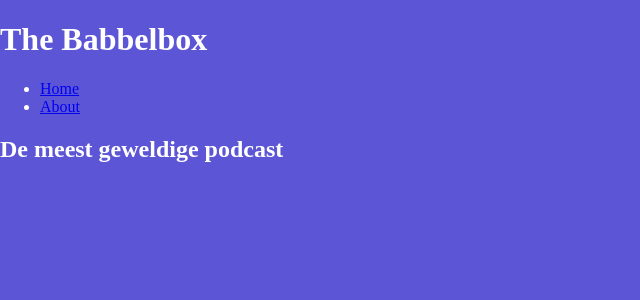
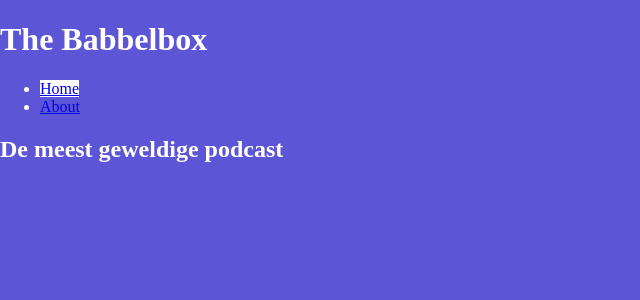
Before and after one commit to dandevri/babbelbox, a Jekyll site: the page built from index.html, in a window 1280 px wide. Shown: the top 300 px of the page, without its empty margins (0-640 px from the left). Built offline with Jekyll 4.4.1, drawn with Linux system fonts in a browser that asks for light colours.

Commit message:
Add active menu item

```diff
--- a/_includes/nav.html
+++ b/_includes/nav.html
@@ -1,6 +1,6 @@
 <nav>
   <ul>
-    <li><a href="{{site.baseurl}}/index.html">Home</a></li>
-    <li><a href="{{site.baseurl}}/about.html">About</a></li>
+    <li><a class=" {% if page.url == '/' %}active{% endif %}" href="{{site.baseurl}}/index.html">Home</a></li>
+    <li><a class=" {% if page.url == '/about.html' %}active{% endif %}"href="{{site.baseurl}}/about.html">About</a></li>
   </ul>
 </nav>
--- a/css/style.css
+++ b/css/style.css
@@ -5,3 +5,7 @@ body {
   font-size: sans-serif;
   color: #fff;
 }
+
+.active {
+  background-color: #fff;
+}
```
